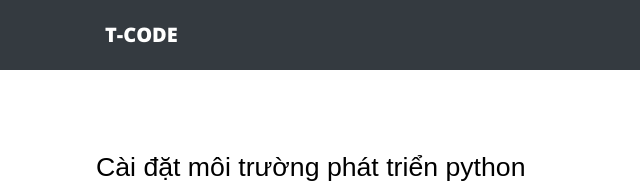
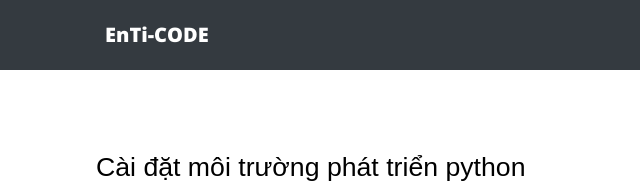
Before and after one commit to thanhbgtnut/thanhbgtnut.github.io, a website: page python/pythonbasic.html in a window 1280 px wide. Shown: the top 196 px of the page, 0-640 px from the left. Drawn offline with nearby package versions, Linux system fonts and the light colour scheme; a web font is replaced by a local one.

Commit message:
Update pythonbasic.html

```diff
--- a/python/pythonbasic.html
+++ b/python/pythonbasic.html
@@ -17,7 +17,7 @@
     <!-- Navigation -->
   <nav class="bg-dark navbar navbar-expand-lg navbar-light fixed-top" id="mainNav">
         <div class="container">
-          <a class="navbar-brand" href="index.html">T-CODE</a>
+          <a class="navbar-brand" href="index.html">EnTi-CODE</a>
           <button class="navbar-toggler navbar-toggler-right" type="button" data-toggle="collapse" data-target="#navbarResponsive" aria-controls="navbarResponsive" aria-expanded="false" aria-label="Toggle navigation">
             Menu
             <i class="fas fa-bars"></i>
```
